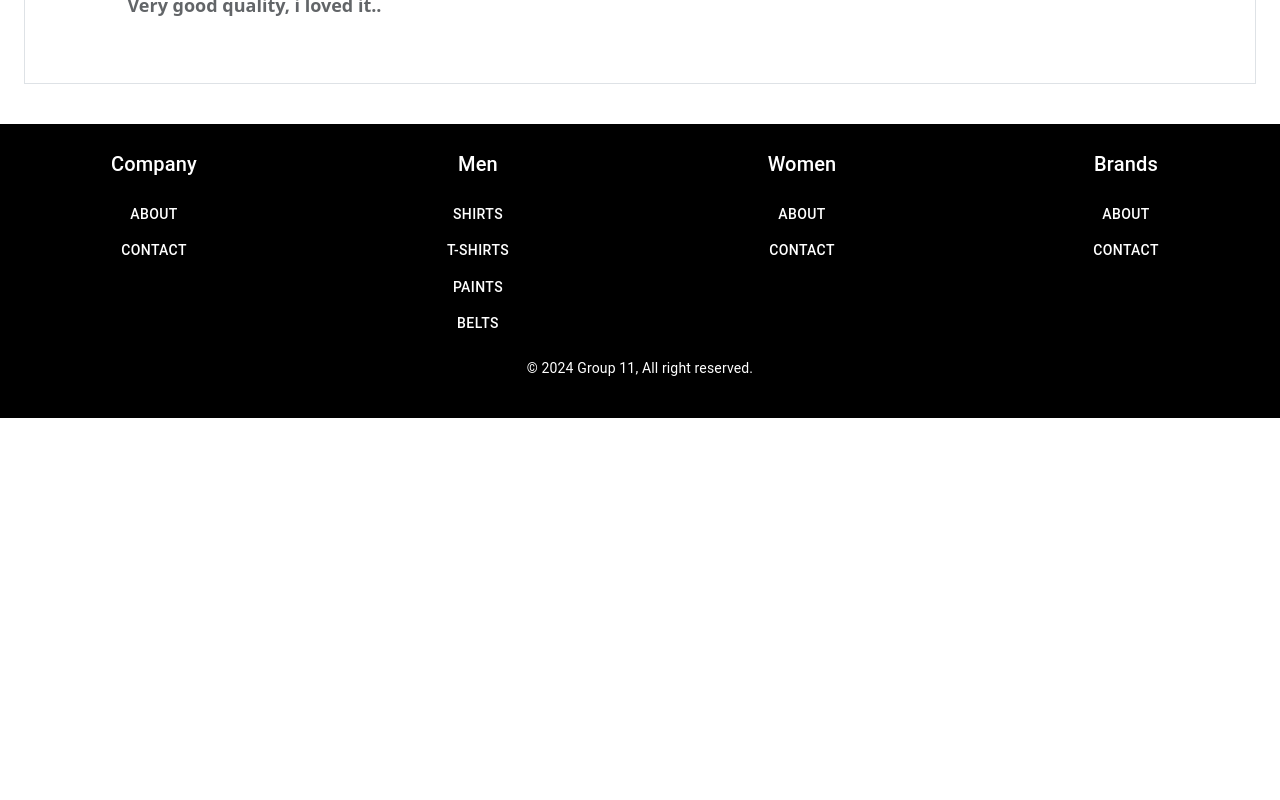
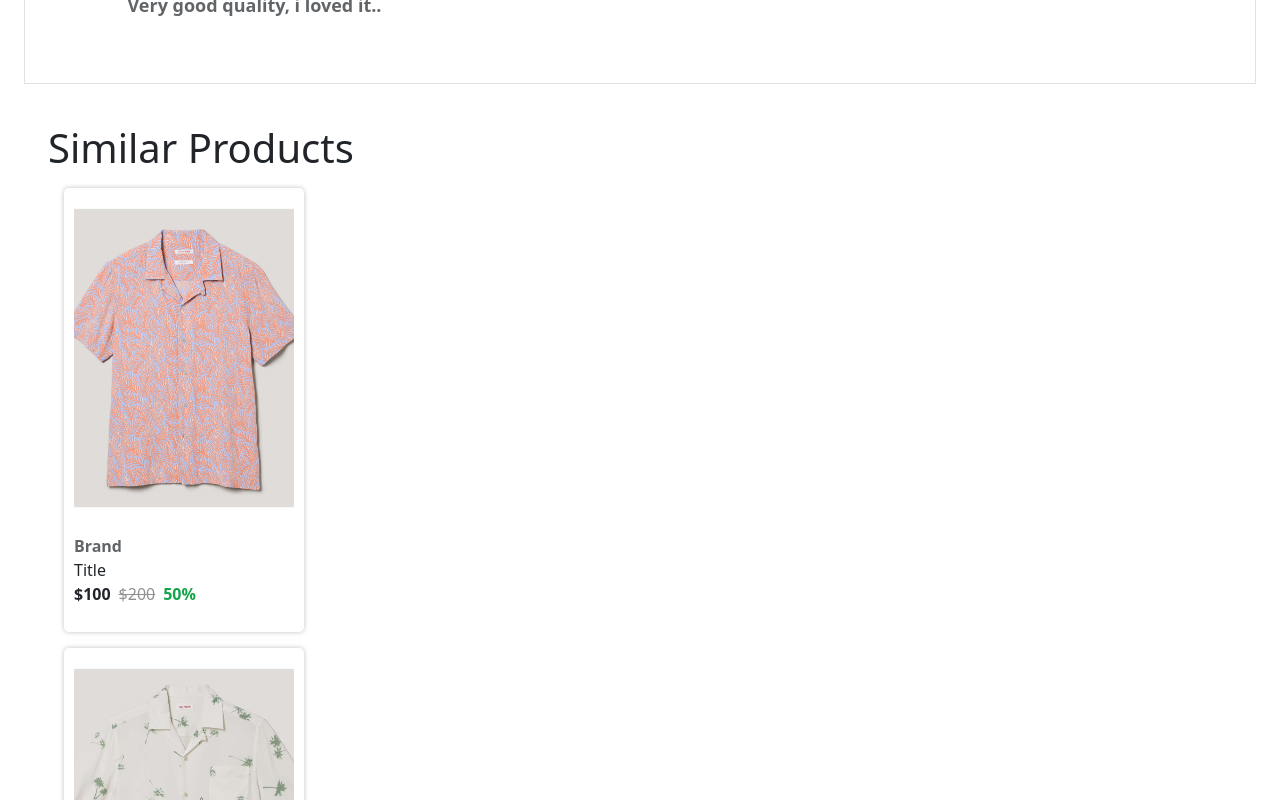
Before and after one commit to Rbrar5738/Trend_Treasures, a React (Create React App) app in the folder frontend/: page /products/1 in a window 1280 px wide. Shown: the part 1840-2640 px from the top of the page. Before the commit the page ends 2258 px from the top, so only its background shows below. Built offline with nearby package versions, Linux system fonts and the light colour scheme.

Commit message:
Ratings section crated

```diff
--- a/frontend/src/Customers/Components/ProductDetails/ProductDetails.jsx
+++ b/frontend/src/Customers/Components/ProductDetails/ProductDetails.jsx
@@ -11,6 +11,8 @@ import Box from '@mui/material/Box';
 import ProductReviewCard from "./ProductReviewCard";
 import "./ProductDetail.css";
 import LinearProgress from '@mui/material/LinearProgress';
+import HomeCarouselImages from "../HomeCarousel/HomeCarouselImages";
+import ProductCard from "../Product/ProductCard";
 
 const product = {
   name: "Basic Tee 6-Pack",
@@ -343,6 +345,17 @@ export default function ProductDetails() {
   </div>
 </section>
 
+{/*Similar Products */}
+<section className="pt-10 px-5">
+  <h1 >Similar Products</h1>
+
+  <div className="">
+  {HomeCarouselImages.images.map((item)=><ProductCard product={item}/>)}
+
+  </div>
+
+</section>
+
       </div>
     </div>
   );
```
